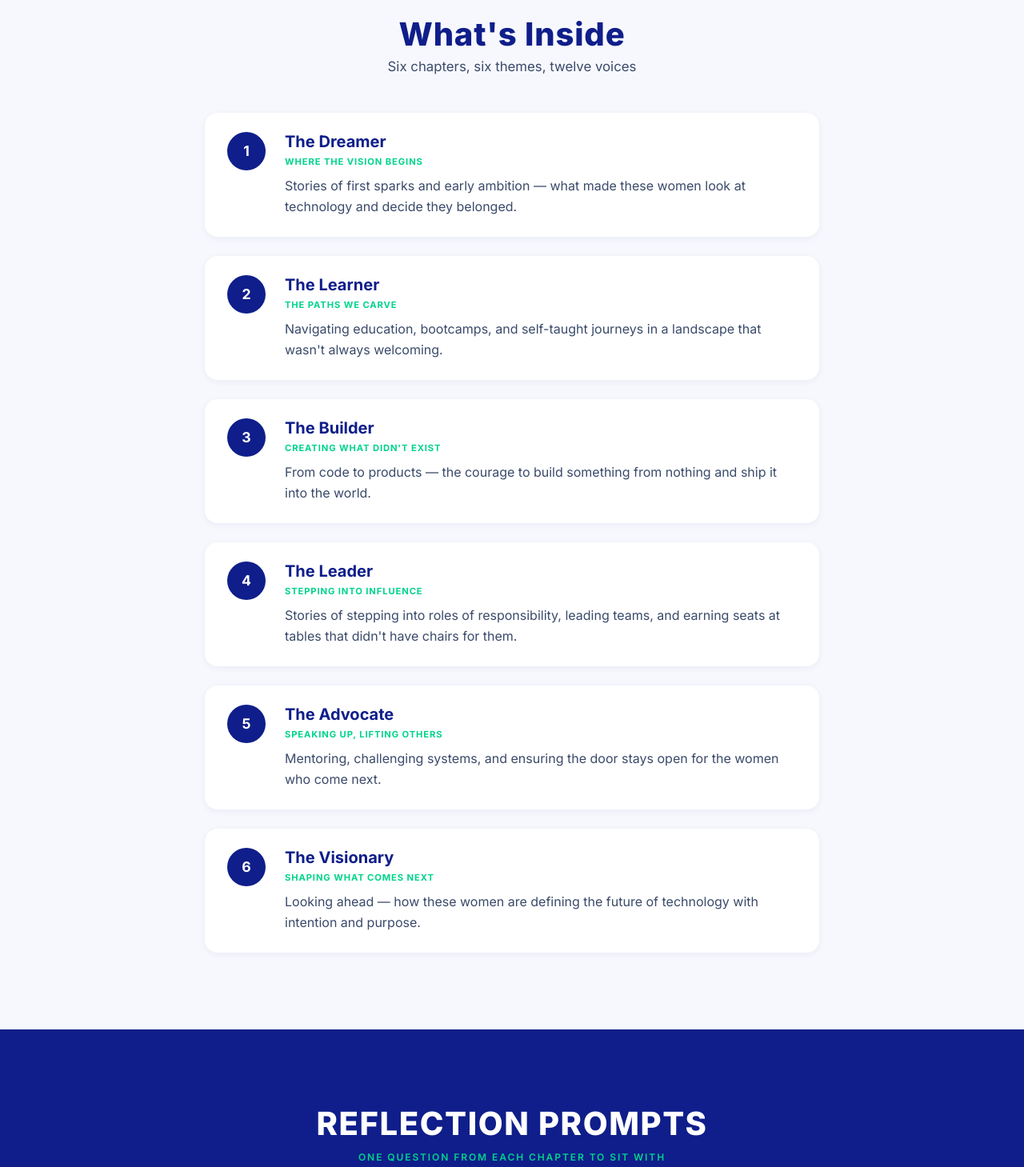
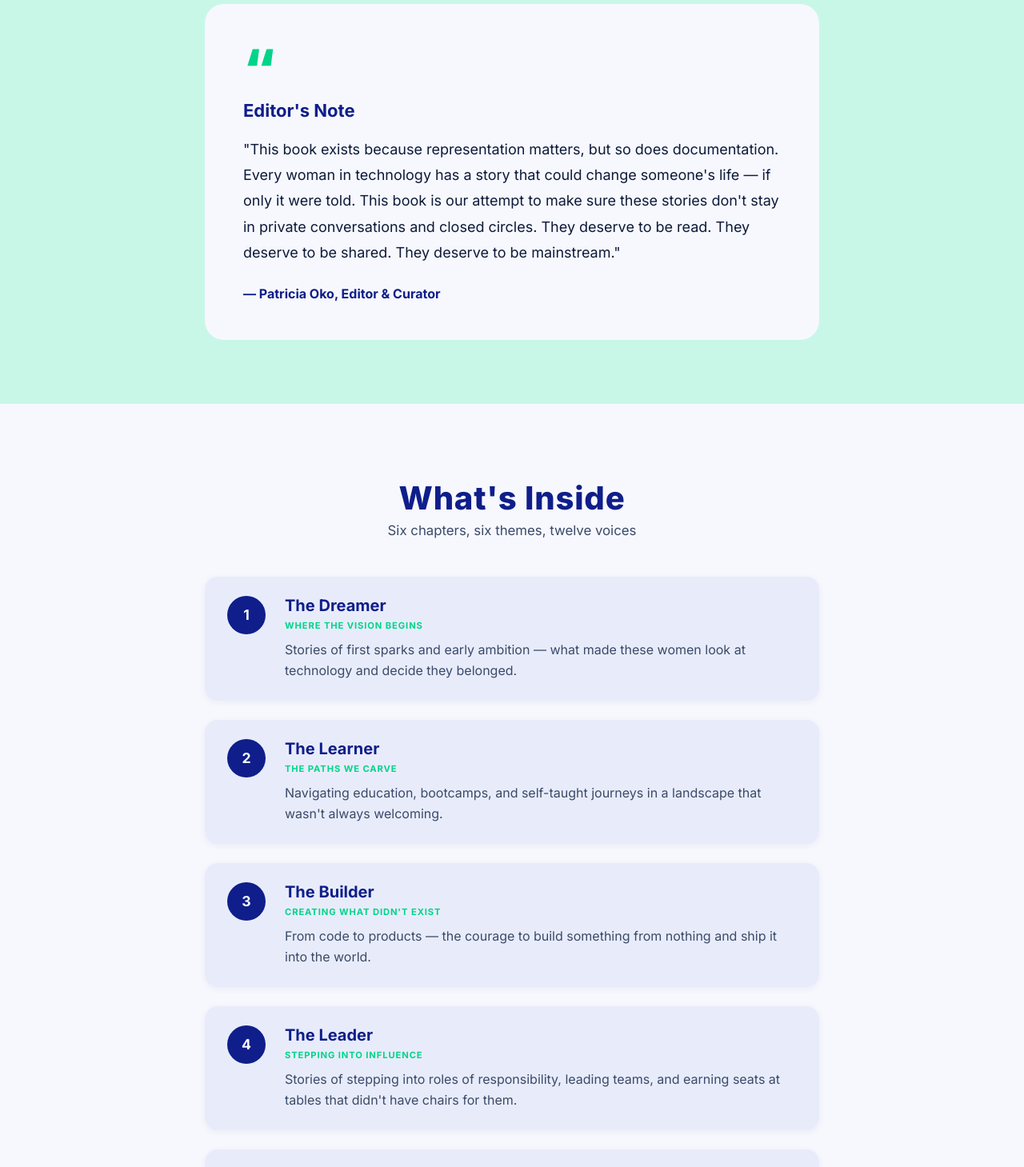
Before and after one commit to SamIfesi/Women-Techmakers, a React (Vite) app: page /About in a window 1280 px wide. Shown: the part 1340-2799 px from the top of the page at 80% size. Built offline with nearby package versions, Linux system fonts and the light colour scheme; a web font is replaced by a local one.

Commit message:
Refines styles for consistency and improved readability
Updates component styling to use consistent CSS variables for background and text colors, adjusts font usage for better hierarchy, and tweaks spacing and alignment for improved visual balance. Enhances overall UI coherence and accessibility.

```diff
--- a/src/About.jsx
+++ b/src/About.jsx
@@ -12,9 +12,9 @@ export default function About() {
       <Navbar />
       <main>
         <StoryBehindBook />
+        <EditorNote />
         <WhatsInside />
         <ReflectionPrompts />
-        <EditorNote />
         <BookDetails />
       </main>
       <Footer />
--- a/src/components/BookDetails/BookDetails.css
+++ b/src/components/BookDetails/BookDetails.css
@@ -3,17 +3,17 @@
    ============================================================ */
 
 .book-details {
-  background-color: #ffffff;
+  background-color: var(--off-white);
   padding: 3rem 1.25rem;
   display: flex;
   flex-direction: column;
   align-items: center;
   gap: 2rem;
+  font-family: var(--font-inter);
 }
 
 /* ── Heading ────────────────────────────────────────────────── */
 .book-details__heading {
-  font-family: var(--font-inter);
   font-size: clamp(2rem, 8vw, 3.5rem);
   font-weight: 900;
   color: var(--dark-navy);
@@ -34,7 +34,7 @@
 /* ── Individual card ────────────────────────────────────────── */
 .book-details__card {
   background-color: var(--light-bg);
-  border-radius: 1rem;
+  border-radius: .5rem;
   padding: 1.25rem 1.25rem 1.125rem;
   display: flex;
   flex-direction: column;
@@ -42,20 +42,20 @@
 }
 
 .book-details__label {
-  font-family: var(--font-inter);
   font-size: 0.6875rem;
   font-weight: 600;
   letter-spacing: 0.1em;
   text-transform: uppercase;
-  color: var(--mid-text);
+  color: var(--light-text);
+  text-align: center;
 }
 
 .book-details__value {
-  font-family: var(--font-inter);
   font-size: 1rem;
   font-weight: 700;
   color: var(--dark-navy);
   line-height: 1.3;
+  text-align: center;
 }
 
 .book-details__value--highlight {
@@ -69,7 +69,6 @@
   max-width: 44rem;
   background-color: var(--brand-green);
   color: var(--dark-navy);
-  font-family: var(--font-inter);
   font-size: 1rem;
   font-weight: 800;
   letter-spacing: 0.08em;
--- a/src/components/EditorNote/EditorNote.css
+++ b/src/components/EditorNote/EditorNote.css
@@ -8,7 +8,7 @@
 }
 
 .editor-note__card {
-  background-color: #ffffff;
+  background-color: var(--off-white);
   border-radius: 1.5rem;
   padding: 2rem 1.5rem 2rem;
   max-width: 48rem;
--- a/src/components/ReflectionPrompts/ReflectionPrompts.css
+++ b/src/components/ReflectionPrompts/ReflectionPrompts.css
@@ -17,7 +17,7 @@
   font-family: var(--font-inter);
   font-size: clamp(1.75rem, 6vw, 2.5rem);
   font-weight: 800;
-  color: #fff;
+  color: var(--off-white);
   text-transform: uppercase;
   letter-spacing: 0.04em;
   line-height: 1.1;
@@ -27,10 +27,10 @@
 .reflection-prompts__subheading {
   font-family: var(--font-inter);
   font-size: 0.75rem;
-  font-weight: 600;
+  font-weight: 300;
   color: var(--brand-green);
   text-transform: uppercase;
-  letter-spacing: 0.16em;
+  letter-spacing: 0.08em;
   margin: 0;
 }
 
--- a/src/components/WhatsInside/WhatsInside.css
+++ b/src/components/WhatsInside/WhatsInside.css
@@ -4,6 +4,7 @@
 
 .whats-inside {
   background-color: var(--off-white);
+  font-family: var(--font-inter);
   padding: 4rem 1.25rem;
 }
 
@@ -14,7 +15,6 @@
 }
 
 .whats-inside__heading {
-  font-family: var(--font-inter);
   font-size: clamp(1.75rem, 6vw, 2.5rem);
   font-weight: 800;
   color: var(--dark-navy);
@@ -24,11 +24,9 @@
 }
 
 .whats-inside__subheading {
-  font-family: var(--font-inter);
-  font-size: 1rem;
+  font-size: .9rem;
   font-weight: 400;
   color: var(--mid-text);
-  margin: 0;
 }
 
 /* Card list */
--- a/src/components/WhatsInside/WhatsInsideCard.css
+++ b/src/components/WhatsInside/WhatsInsideCard.css
@@ -3,7 +3,8 @@
    ============================================================ */
 
 .wi-card {
-  background-color: #fff;
+  font-family: var(--font-inter);
+  background-color: var(--light-blue);
   border-radius: 1rem;
   padding: 1.25rem 1.5rem;
   display: flex;
@@ -19,8 +20,7 @@
   height: 2.75rem;
   border-radius: 50%;
   background-color: var(--dark-navy);
-  color: #fff;
-  font-family: var(--font-inter);
+  color: var(--off-white);
   font-size: 1rem;
   font-weight: 700;
   display: flex;
@@ -37,7 +37,6 @@
 }
 
 .wi-card__title {
-  font-family: var(--font-inter);
   font-size: 1.1rem;
   font-weight: 700;
   color: var(--dark-navy);
@@ -46,7 +45,6 @@
 }
 
 .wi-card__theme {
-  font-family: var(--font-inter);
   font-size: 0.7rem;
   font-weight: 700;
   color: var(--brand-green);
@@ -55,8 +53,7 @@
 }
 
 .wi-card__description {
-  font-family: var(--font-inter);
-  font-size: 0.9rem;
+  font-size: 0.7rem;
   font-weight: 400;
   color: var(--mid-text);
   line-height: 1.65;
--- a/src/index.css
+++ b/src/index.css
@@ -13,6 +13,7 @@
   --dark-text: #0d1a3a;
   --mid-text: #3a4a6a;
   --light-bg: #f3f6ff;
+  --light-text: #94A3B8;
   --accent-orange: #f97316;
 }
 *,
```
